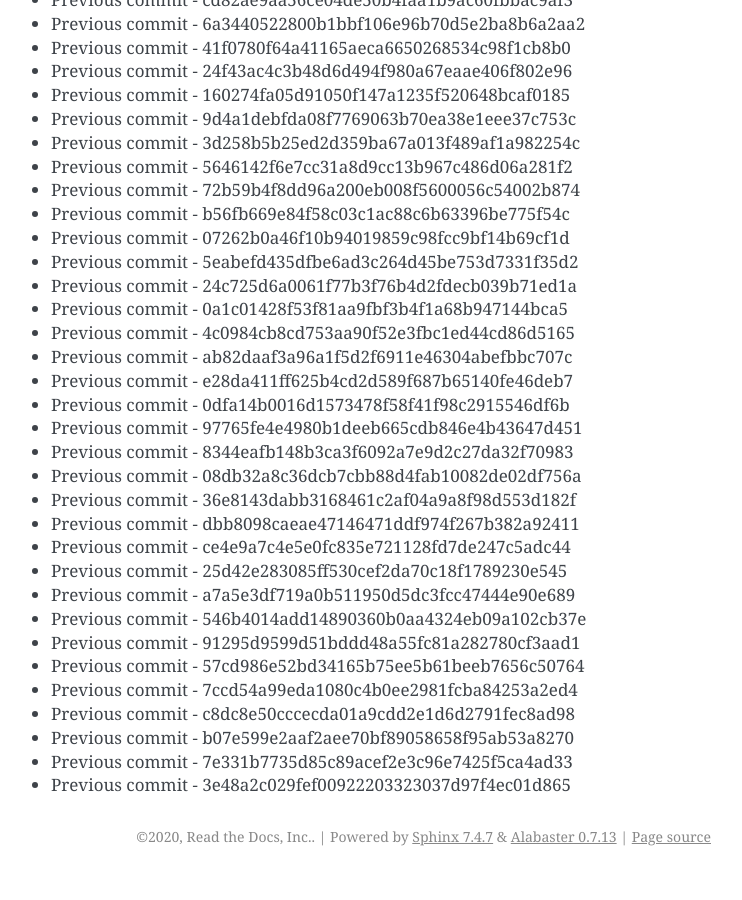
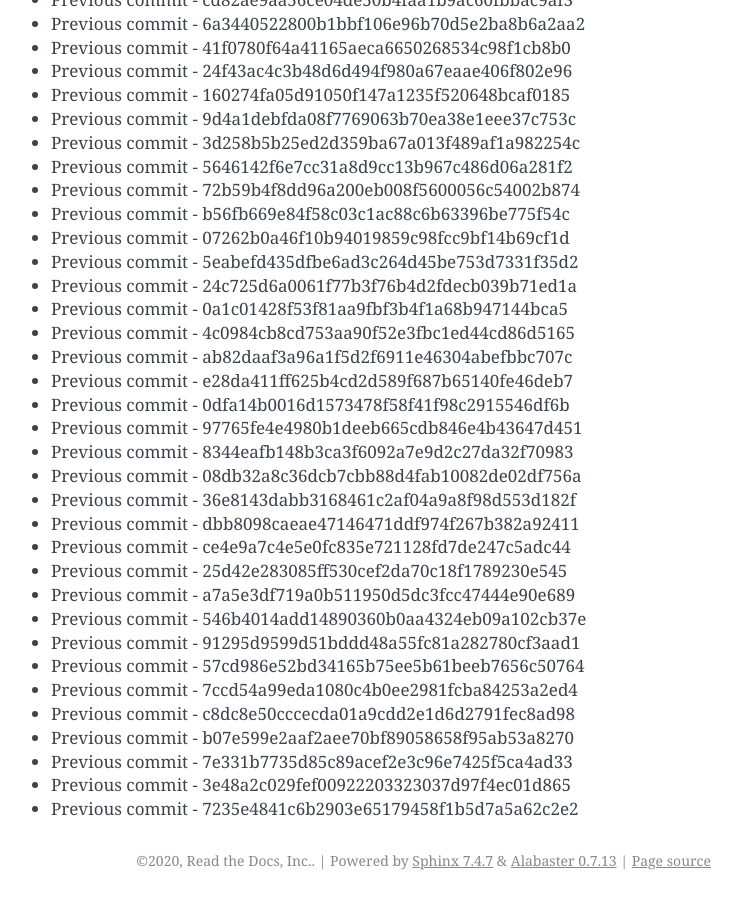
Before and after one commit to readthedocs/rtd-git-stresstest, a Sphinx documentation site: the page built from docs/updates.rst, in a window 1280 px wide and 900 px high, scrolled down 76282 px. Shown: the whole window, without its empty margins (399-1141 px from the left). Built offline with Sphinx 7.4.7, drawn with Linux system fonts in a browser that asks for light colours; before the commit the page ends 77158 px from its top, so only the background shows below that.

Commit message:
Generating commit from previous: 7235e4841c6b2903e65179458f1b5d7a5a62c2e2

```diff
--- a/docs/updates.rst
+++ b/docs/updates.rst
@@ -3237,3 +3237,4 @@ It can be tested for any performance characteristics.
 * Previous commit - b07e599e2aaf2aee70bf89058658f95ab53a8270
 * Previous commit - 7e331b7735d85c89acef2e3c96e7425f5ca4ad33
 * Previous commit - 3e48a2c029fef00922203323037d97f4ec01d865
+* Previous commit - 7235e4841c6b2903e65179458f1b5d7a5a62c2e2
```
